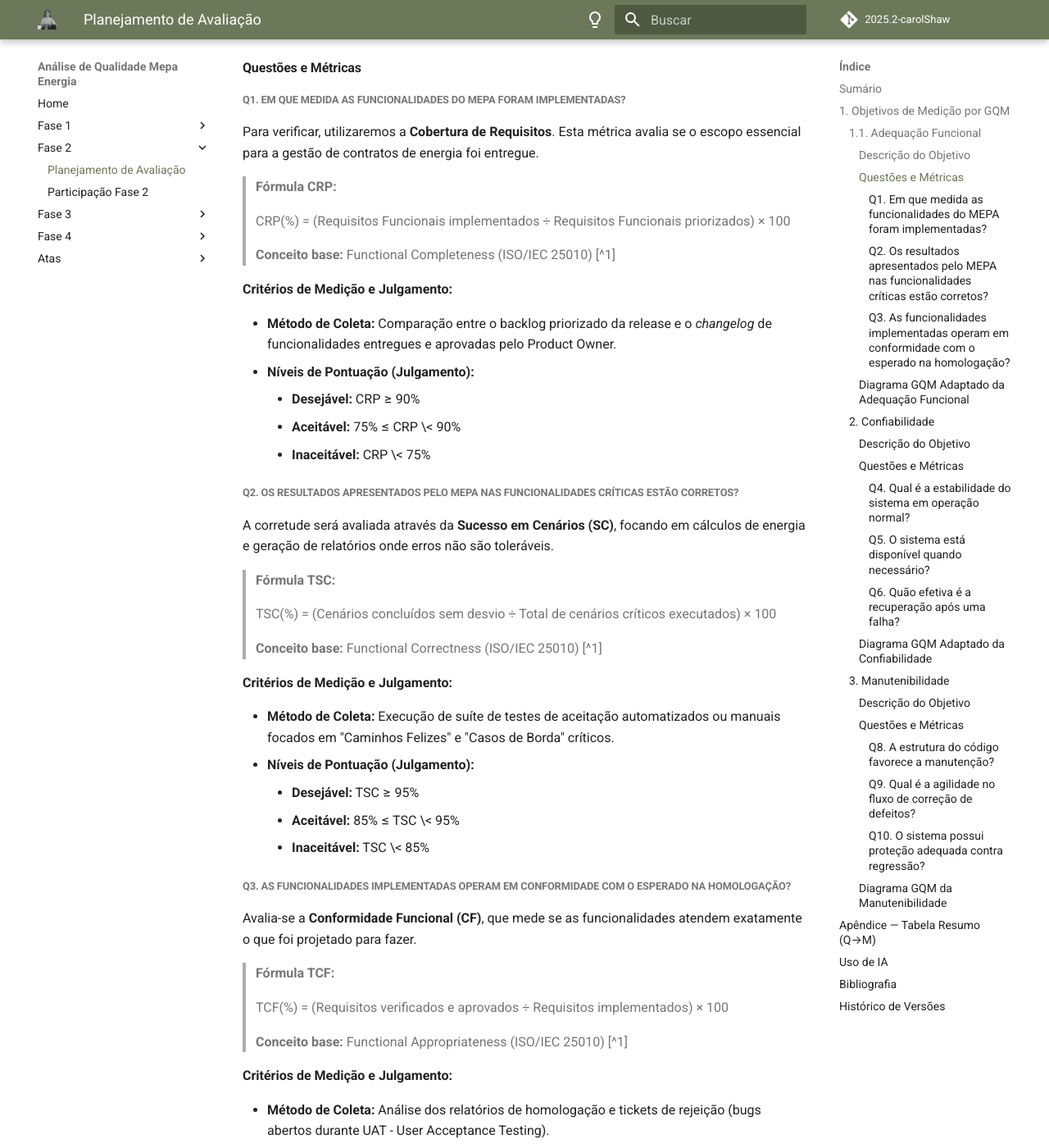
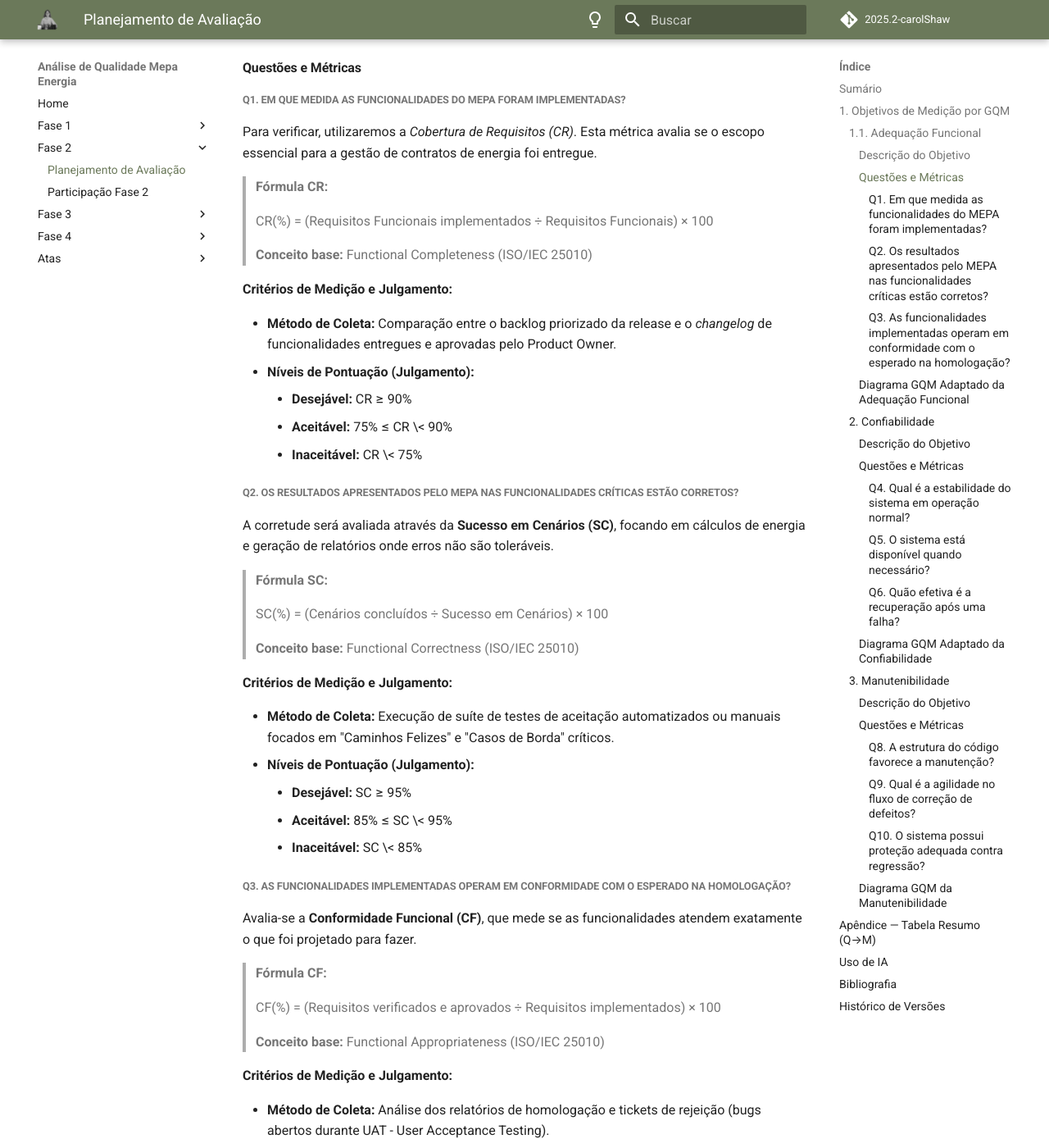
Before and after one commit to FCTE-Qualidade-de-Software-1/2025-2_T02_CAROL-SHAW, an MkDocs documentation site: the page built from docs/pages/Modulo2/planejamentoDaAvaliacao.md, in a window 1280 px wide and 1400 px high, scrolled down 1133 px. Shown: the whole window at 82% size. Built offline with MkDocs 1.6.1 and Material for MkDocs 9.7.7, drawn with Linux system fonts in a browser that asks for light colours; comment, search, counter and statistics services are not loaded; some of the changed text lies outside the part shown.

```diff
--- a/docs/pages/Modulo2/planejamentoDaAvaliacao.md
+++ b/docs/pages/Modulo2/planejamentoDaAvaliacao.md
@@ -37,57 +37,57 @@
 
 ##### **Q1. Em que medida as funcionalidades do MEPA foram implementadas?**
 
-Para verificar, utilizaremos a **Cobertura de Requisitos**. Esta métrica avalia se o escopo essencial para a gestão de contratos de energia foi entregue.
+Para verificar, utilizaremos a **Cobertura de Requisitos* (CR)*. Esta métrica avalia se o escopo essencial para a gestão de contratos de energia foi entregue.
 
-> **Fórmula CRP:**
+> **Fórmula CR:**
 >
-> CRP(%) = (Requisitos Funcionais implementados ÷ Requisitos Funcionais priorizados) × 100
+> CR(%) = (Requisitos Funcionais implementados ÷ Requisitos Funcionais) × 100
 >
-> **Conceito base:** Functional Completeness (ISO/IEC 25010) [^1]
+> **Conceito base:** Functional Completeness (ISO/IEC 25010)
 
 **Critérios de Medição e Julgamento:**
 
   * **Método de Coleta:** Comparação entre o backlog priorizado da release e o *changelog* de funcionalidades entregues e aprovadas pelo Product Owner.
   * **Níveis de Pontuação (Julgamento):**
-      * **Desejável:** CRP ≥ 90%
-      * **Aceitável:** 75% ≤ CRP \< 90%
-      * **Inaceitável:** CRP \< 75%
+      * **Desejável:** CR ≥ 90%
+      * **Aceitável:** 75% ≤ CR \< 90%
+      * **Inaceitável:** CR \< 75%
 
 ##### **Q2. Os resultados apresentados pelo MEPA nas funcionalidades críticas estão corretos?**
 
 A corretude será avaliada através da **Sucesso em Cenários (SC)**, focando em cálculos de energia e geração de relatórios onde erros não são toleráveis.
 
-> **Fórmula TSC:**
+> **Fórmula SC:**
 >
-> TSC(%) = (Cenários concluídos sem desvio ÷ Total de cenários críticos executados) × 100
+> SC(%) = (Cenários concluídos ÷ Sucesso em Cenários) × 100
 >
-> **Conceito base:** Functional Correctness (ISO/IEC 25010) [^1]
+> **Conceito base:** Functional Correctness (ISO/IEC 25010)
 
 **Critérios de Medição e Julgamento:**
 
   * **Método de Coleta:** Execução de suíte de testes de aceitação automatizados ou manuais focados em "Caminhos Felizes" e "Casos de Borda" críticos.
   * **Níveis de Pontuação (Julgamento):**
-      * **Desejável:** TSC ≥ 95%
-      * **Aceitável:** 85% ≤ TSC \< 95%
-      * **Inaceitável:** TSC \< 85%
+      * **Desejável:** SC ≥ 95%
+      * **Aceitável:** 85% ≤ SC \< 95%
+      * **Inaceitável:** SC \< 85%
 
 ##### **Q3. As funcionalidades implementadas operam em conformidade com o esperado na homologação?**
 
 Avalia-se a **Conformidade Funcional (CF)**, que mede se as funcionalidades atendem exatamente o que foi projetado para fazer.
 
-> **Fórmula TCF:**
+> **Fórmula CF:**
 >
-> TCF(%) = (Requisitos verificados e aprovados ÷ Requisitos implementados) × 100
+> CF(%) = (Requisitos verificados e aprovados ÷ Requisitos implementados) × 100
 >
-> **Conceito base:** Functional Appropriateness (ISO/IEC 25010) [^1]
+> **Conceito base:** Functional Appropriateness (ISO/IEC 25010)
 
 **Critérios de Medição e Julgamento:**
 
   * **Método de Coleta:** Análise dos relatórios de homologação e tickets de rejeição (bugs abertos durante UAT - User Acceptance Testing).
   * **Níveis de Pontuação (Julgamento):**
-      * **Desejável:** TCF ≥ 90%
-      * **Aceitável:** 75% ≤ TCF \< 89%
-      * **Inaceitável:** TCF \< 75%
+      * **Desejável:** CF ≥ 90%
+      * **Aceitável:** 75% ≤ CF \< 89%
+      * **Inaceitável:** CF \< 75%
 
 #### Diagrama GQM Adaptado da Adequação Funcional
 
```
Also changed, not shown: other parts of docs/pages/Modulo2/planejamentoDaAvaliacao.md (+1 -0 lines), README.md (+0 -1 lines), docs/pages/Modulo3/descricaoDaMedicao.md (+4 -4 lines), docs/pages/Modulo4/execucaoDaMedicao.md (+56 -7 lines).
